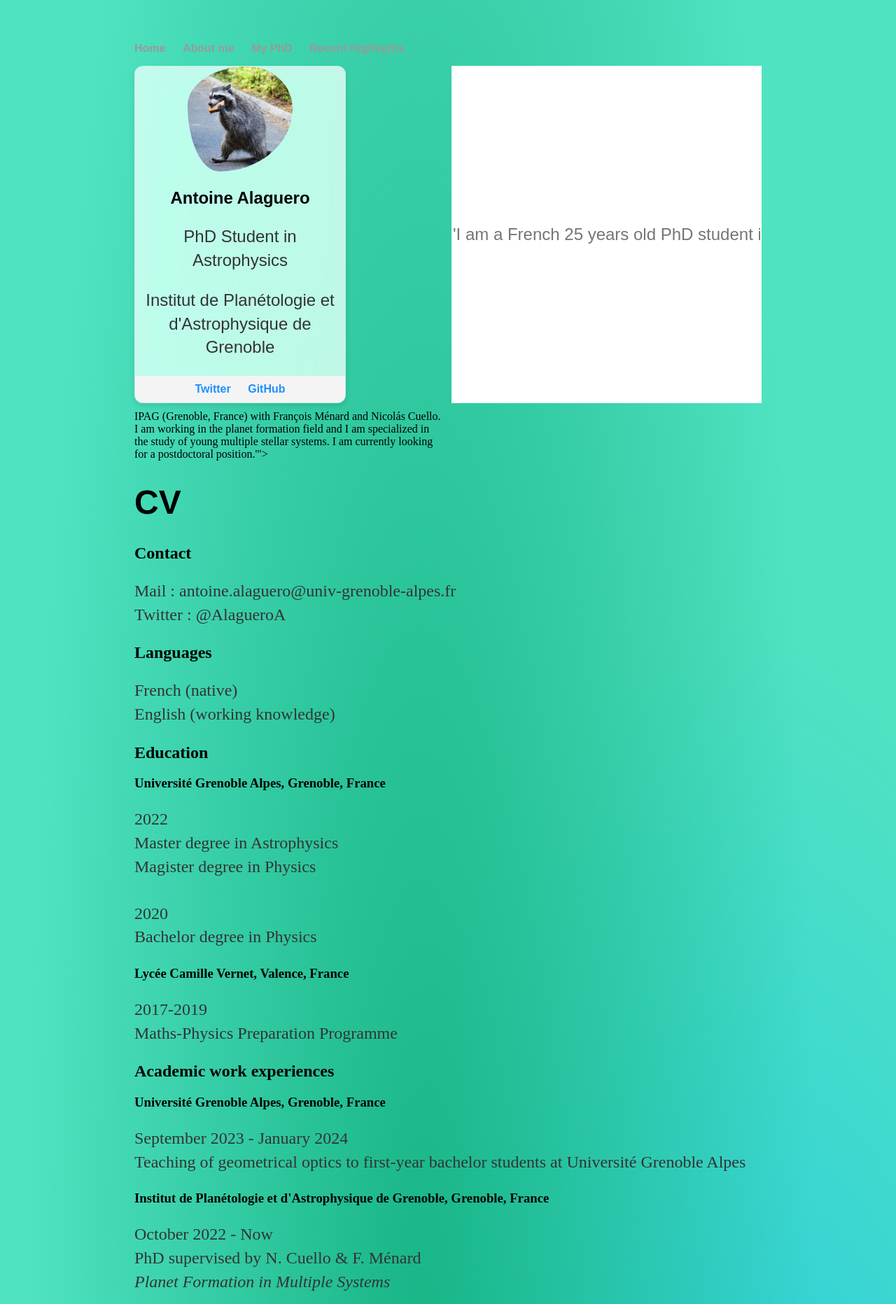
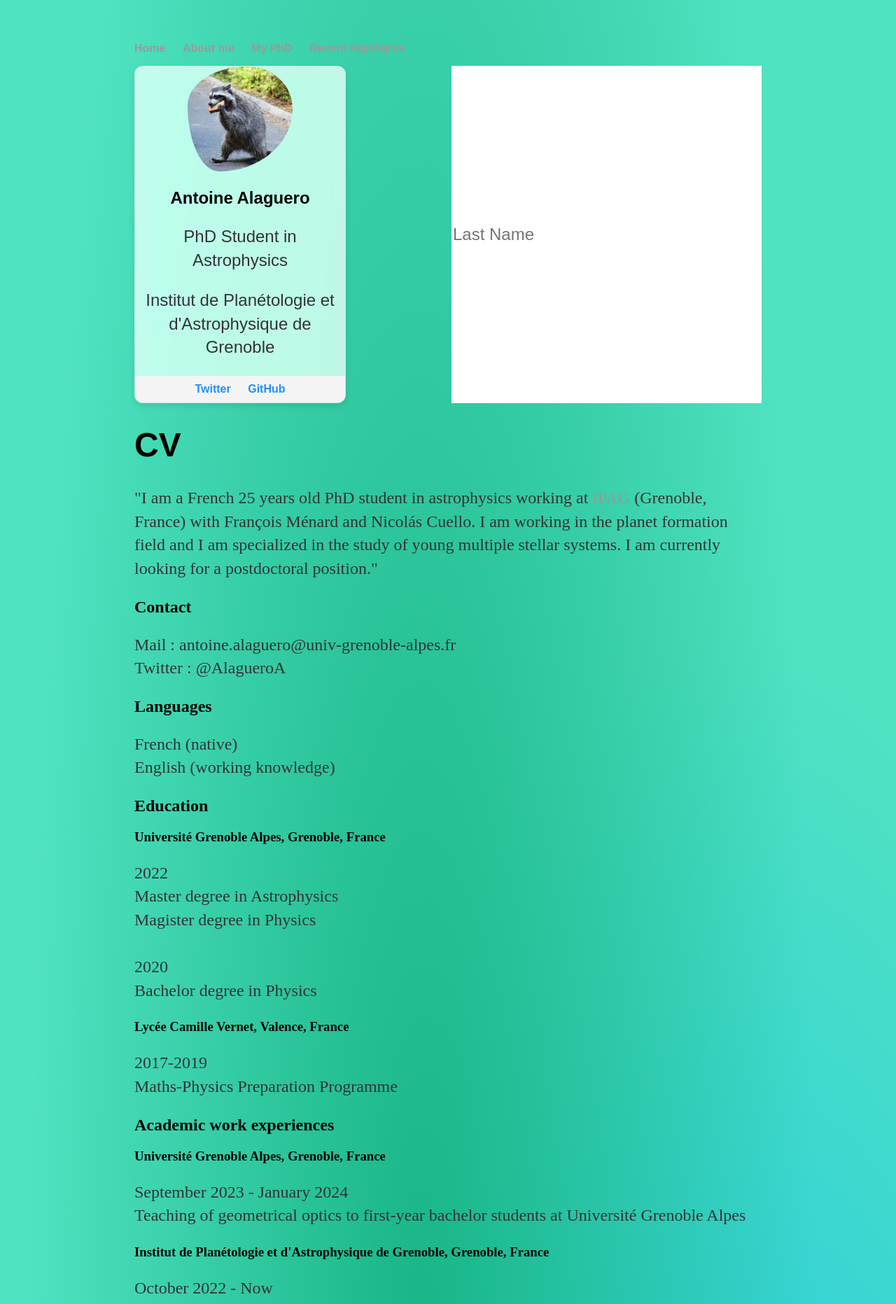
Before and after one commit to AlagueroA/AlagueroA.github.io, a Jekyll site: the page built from about/index.html, in a window 1280 px wide. Shown: the top 1863 px of the page at 70% size. Built offline with Jekyll 4.4.1, drawn with Linux system fonts in a browser that asks for light colours.

Commit message:
profilecard

```diff
--- a/about/index.html
+++ b/about/index.html
@@ -14,13 +14,16 @@ title: About
 <body>
     <div class="textbox">
         {% include profilecard.html %}
-        <input type="text" name="lastname" placeholder="'I am a French 25 years old PhD student in astrophysics working at
-            <a href="https://ipag.osug.fr">IPAG</a> (Grenoble, France) with François Ménard and Nicolás Cuello.
-            I am working in the planet formation field and I am specialized in the study of young multiple stellar systems.
-            I am currently looking for a postdoctoral position.'">
+        <input type="text" name="lastname" placeholder="Last Name">
     </div>
 
     <h1>CV</h1>
+    <p>
+        "I am a French 25 years old PhD student in astrophysics working at
+        <a href="https://ipag.osug.fr">IPAG</a> (Grenoble, France) with François Ménard and Nicolás Cuello.
+        I am working in the planet formation field and I am specialized in the study of young multiple stellar systems.
+        I am currently looking for a postdoctoral position."
+    </p>
 
     <h2>Contact</h2>
     <p>
--- a/css/main.css
+++ b/css/main.css
@@ -110,9 +110,15 @@ ul.posts li {
     gap: 10px; /* Space between the textboxes */
 }
 
-.textbox input[type="text"] {
+.textbox input[type="text"],
+.textbox textarea {
     padding: 2px;
     font-size: 1.5em;
     border: 0px solid #50E3C2;
     border-radius: 0px;
+    box-sizing: border-box; /* Ensures padding is included in the element's width */
 }
+.textbox textarea {
+    resize: vertical; /* Allows the textarea to be resized vertically */
+    height: 150px; /* Default height of the textarea */
+}
```
